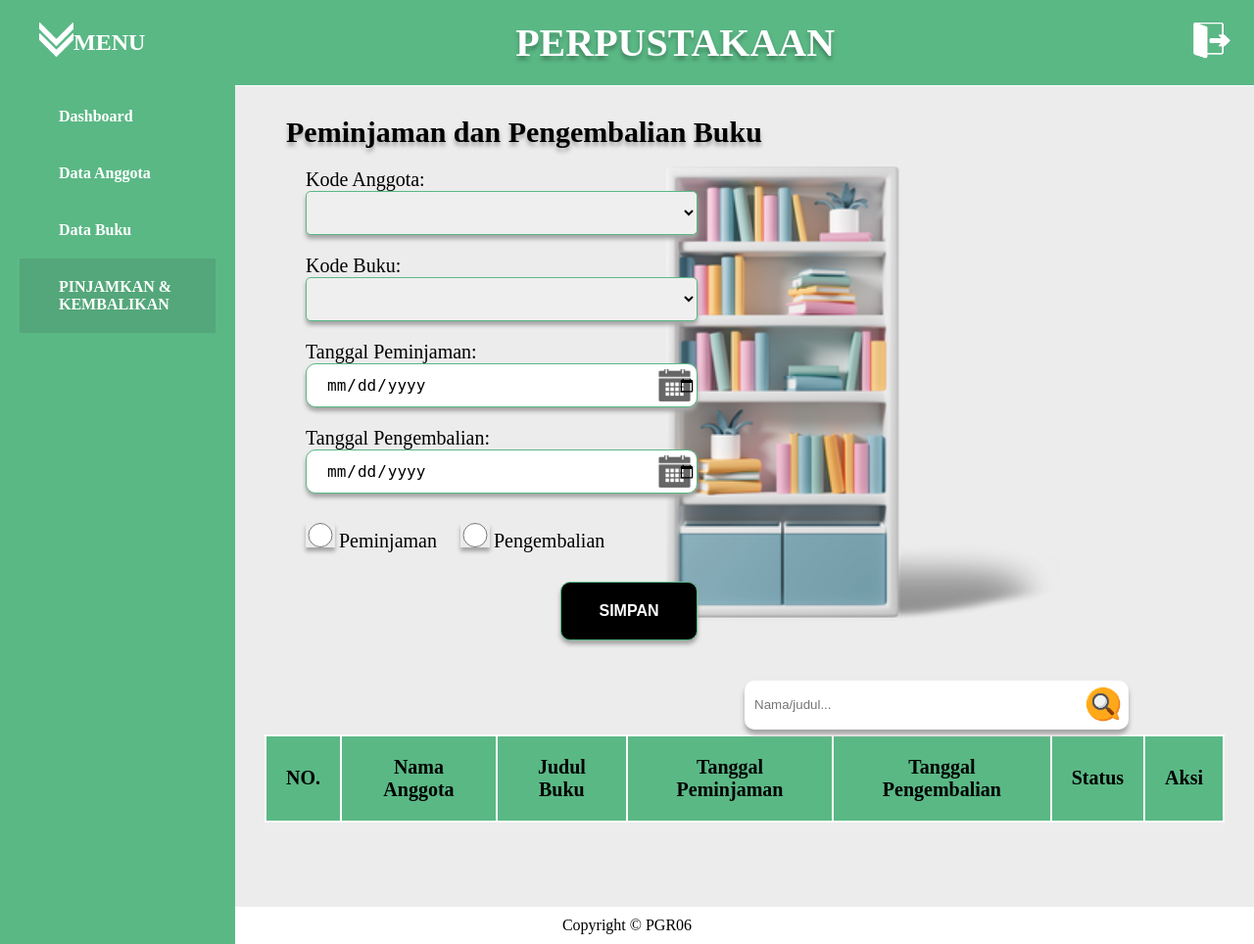
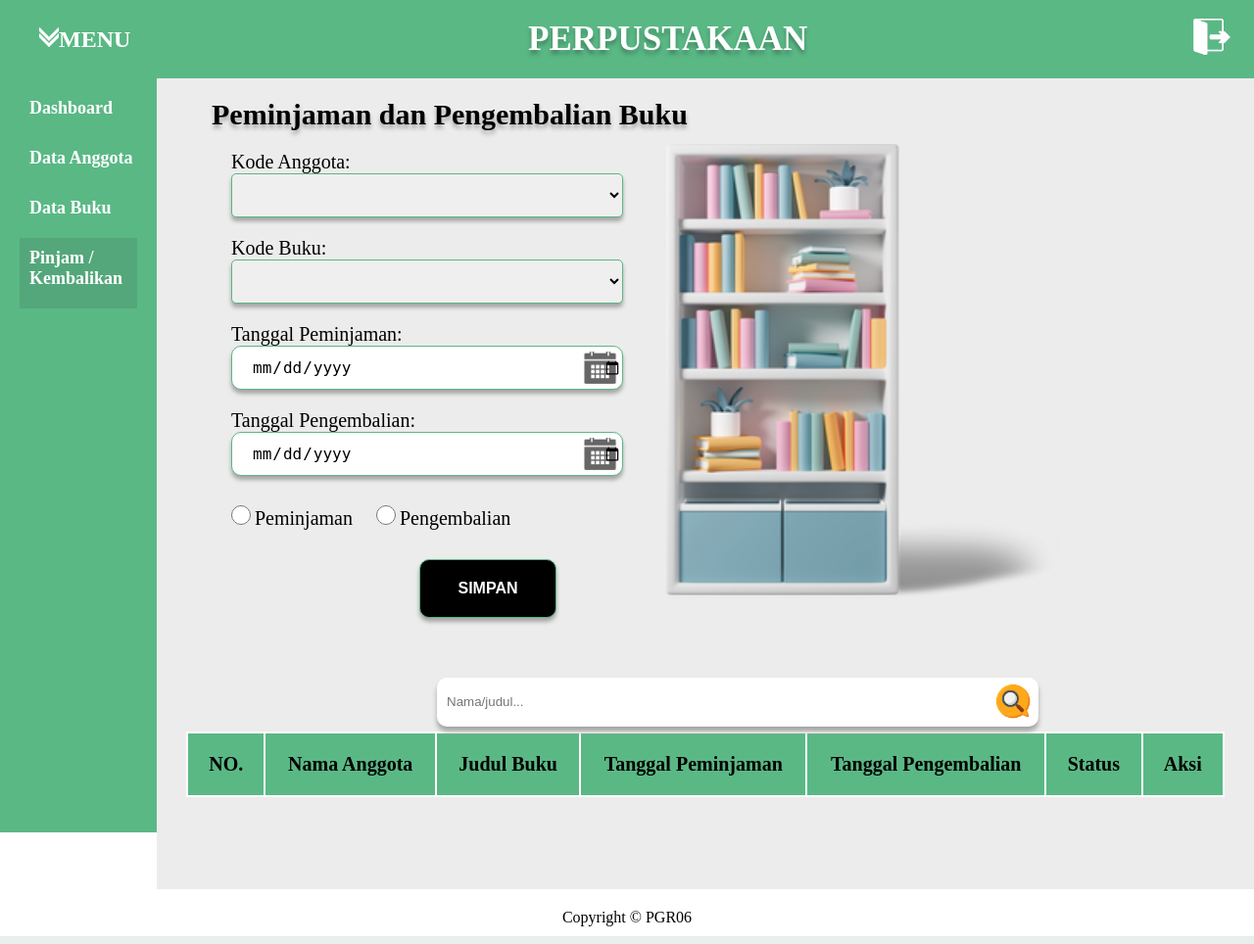
Before and after one commit to mardiana36/mardiana36.github.io, a PHP site: page /pinjamDanKembalikan.php in a window 1280 px wide. Shown: the whole page at 98% size. Run offline with PHP 8.4, Linux system fonts and the light colour scheme; the visitor is signed in with stand-in values (Sample User, id 1); data that the repository does not hold is empty.

Commit message:
finish project 2

```diff
--- a/editBuku.php
+++ b/editBuku.php
@@ -69,7 +69,7 @@ if (isset($_POST['submit'])) {
                 </div>
                 <div class="div-intbh-agt">
                     <label for="foto">Foto Buku:</label>
-                    <img id="img-agt" src="aset/gambar/database/<?= $row["foto"]; ?>" height="256px" alt="">
+                    <img id="img-agt" src="aset/gambar/database/<?= $row["foto"]; ?>"  alt="">
                         <input onchange="showImg()" type="file" name="foto" id="foto" accept=".jpg, .jpeg, .png">
                 </div>
             </form>
--- a/functionphp.php
+++ b/functionphp.php
@@ -97,7 +97,7 @@ function hapus($kode, $dataBase)
     return $eror;
 }
 
-function total($dataBase,)
+function total($dataBase)
 {
     global $connection;
     $query = "SELECT COUNT(*) AS total FROM $dataBase";
@@ -165,8 +165,8 @@ function cariPK($key, $tableName, $keySearch)
     if (!empty($key)) {
         $query = "SELECT * FROM $tableName
         WHERE
-        $keySearch[0] LIKE '%$key%' OR
-        $keySearch[1] LIKE '%$key%'
+        $keySearch[0] LIKE '$key%' OR
+        $keySearch[1] LIKE '$key%'
         ";
         return query($query);
     } else {
--- a/menu.php
+++ b/menu.php
@@ -2,7 +2,7 @@
 <nav class="nav-dashboard" id="nav-ds">
     <div>
         <div class="div-drop">
-            <input type="checkbox" checked name="togel" id="togel">
+            <input type="checkbox" checked  name="togel" id="togel">
             <label for="togel" id="icon-menu"><img src="aset/gambar/icons8-menu-78.png" alt=""></label>
             <label for="togel" id="icon-drop"><img src="aset/gambar/icons8-downward-64.png" alt=""></label>
             <label for="togel">MENU</label>
@@ -18,7 +18,7 @@
                         <a href="dataBuku.php">Data Buku</a>
                     </li>
                     <li <?= isset($activePage) && $activePage === 'pinjamKembalikan' ? 'class="active"' : ''; ?>>
-                        <a href="pinjamDanKembalikan.php">PINJAMKAN & KEMBALIKAN</a>
+                        <a href="pinjamDanKembalikan.php">Pinjam / Kembalikan </a>
                     </li>
                 </ul>
             </div>
--- a/pinjamDanKembalikan.php
+++ b/pinjamDanKembalikan.php
@@ -94,9 +94,8 @@ if (isset($_POST["simpan"])) {
 
             </form>
         </div>
-        <div class="container-anggota">
-            <div class="div-tombol">
-            </div>
+        <div class="div-pjm">
+            <div class="div-tombol"></div>
             <div class="div-carianggota">
                 <form action="" method="post" id="cari-agt">
                     <input type="search" name="key" value="<?= $key; ?>" placeholder="Nama/judul...">
--- a/script.js
+++ b/script.js
@@ -10,7 +10,7 @@ function geserContain(idCheckbox,idElemen) {
   function geserElemen() {
     if (checkbox.checked) {
       // Checkbox dicentang, geser elemen sejauh 240px ke kanan
-      container.style.marginLeft = '240px';
+      container.style.marginLeft = '160px';
     } else {
       // Checkbox tidak dicentang, kembalikan elemen ke posisi semula
       container.style.marginLeft = '0';
@@ -111,3 +111,19 @@ function showPopupDate(element) {
 function flipCard(card) {
   card.classList.toggle("flipped");
 }
+
+function maxwidth() {
+  var screenWidth = window.innerWidth || document.documentElement.clientWidth || document.body.clientWidth;
+  const checkbox = document.getElementById('togel');
+
+  if (screenWidth <= 475) {
+    checkbox.checked = false;
+  } else {
+    checkbox.checked = true;
+  }
+}
+
+// Panggil fungsi maxwidth saat halaman dimuat
+window.addEventListener('load', function() {
+  maxwidth('togel');
+});
--- a/style.css
+++ b/style.css
@@ -49,10 +45,15 @@
     scale: 1.1;
 }
 
+body {
+    overflow-x: hidden;
+}
+
 .container-content {
     display: flex;
     justify-content: center;
     background-image: linear-gradient(#5AB885, #ECECEC);
+    width: 100vw;
 }
 
 .content-home-1 {
@@ -311,12 +312,9 @@ label {
     cursor: pointer;
 }
 
+
 label img {
-    max-width: 35px;
-}
-
-label:hover {
-    transform: translateY(-10px);
+    max-width: 20px;
 }
 
 #togel, #menu {
@@ -324,17 +322,19 @@ label:hover {
 }
 
 .menu-drop {
-    max-width: 240px;
+    max-width: 160px;
     background-color: #5AB885;
     position: fixed;
     display: none;
-    height: 1000px;
+    height: 100vh;
     left: 0;
-    top: 80px;
+    top: 50px;
+    padding-top: 40px !important;
 }
 
 .list {
     list-style-type: none;
+    font-size: 18px;
 }
 
 .active {
@@ -342,7 +342,7 @@ label:hover {
 }
 
 .list li {
-    padding: 20px 0 20px 40px;
+    padding: 10px 0 20px 10px;
 
 }
 
@@ -376,6 +376,10 @@ label:hover {
     position: relative;
 }
 
+#logo {
+    font-size: 35px;
+}
+
 .logo-dashboard a, .logout a {
     color: #FFFFFF;
     text-decoration: none;
@@ -404,7 +408,7 @@ label:hover {
 /* dasboard-konten */
 .container-dashboard {
     position: relative;
-    top: 88px;
+    top: 70px;
     max-width: 100%;
     background-color: #ECECEC;
     min-height: 100vh;
@@ -571,7 +574,7 @@ label:hover {
 }
 
 .div-carianggota {
-    width: 50%;
+    width: 60vw;
 }
 
 .div-carianggota input {
@@ -901,8 +919,9 @@ tr:nth-child(odd) {
 
 #peminjaman, #pengembalian {
     margin-top: 30px;
-    width: 30px;
-    height: 25px;
+    width: 20px;
+    height: 20px;
+    box-shadow: none;
 }
 
 .div-pmn-buku .label-pmn {
@@ -914,7 +933,7 @@ tr:nth-child(odd) {
     width: 140px;
     height: unset;
     position: relative;
-    right: -260px;
+    right: -15vw;
     margin-top: 30px;
     padding: 20px;
     border-radius: 10px;
@@ -930,6 +949,11 @@ tr:nth-child(odd) {
     transition: 0.5s;
 }
 
+.div-pjm {
+    padding: 30px 30px 5px;
+    margin-left: 20vw;
+}
+
 /* footer */
 .footer-home {
     box-sizing: border-box;
--- a/tambahAnggota.php
+++ b/tambahAnggota.php
@@ -69,7 +69,7 @@ if(isset($_POST["tambah"])){
                     </div>
                     <div class="div-intbh-agt">
                         <label for="foto">Foto Profil:</label>
-                        <img id="img-agt" src="aset/gambar/daily-user-icon-2.png" height="256px" alt="">
+                        <img id="img-agt" src="aset/gambar/daily-user-icon-2.png" alt="">
                         <input onchange="showImg()" type="file" name="foto" id="foto" accept=".jpg, .jpeg, .png" required>
                     </div>
                 </form>
```
Also changed, not shown: other parts of style.css (+102 -30 lines).
